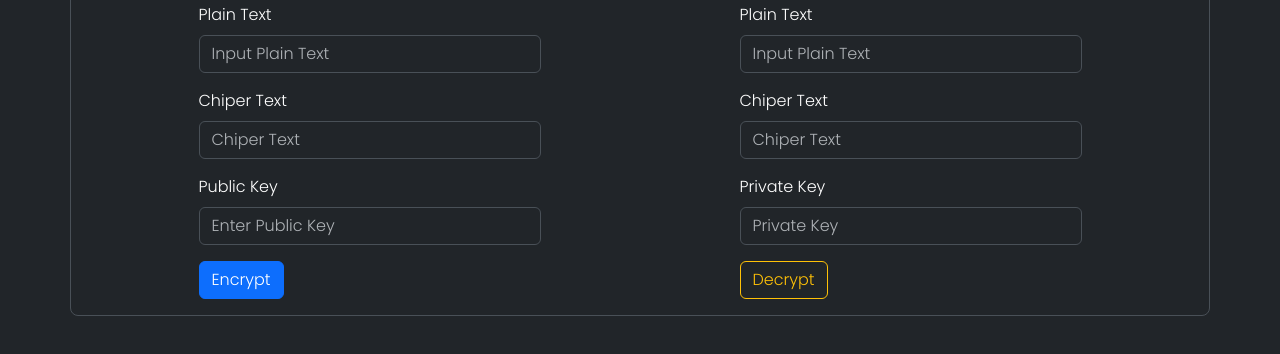
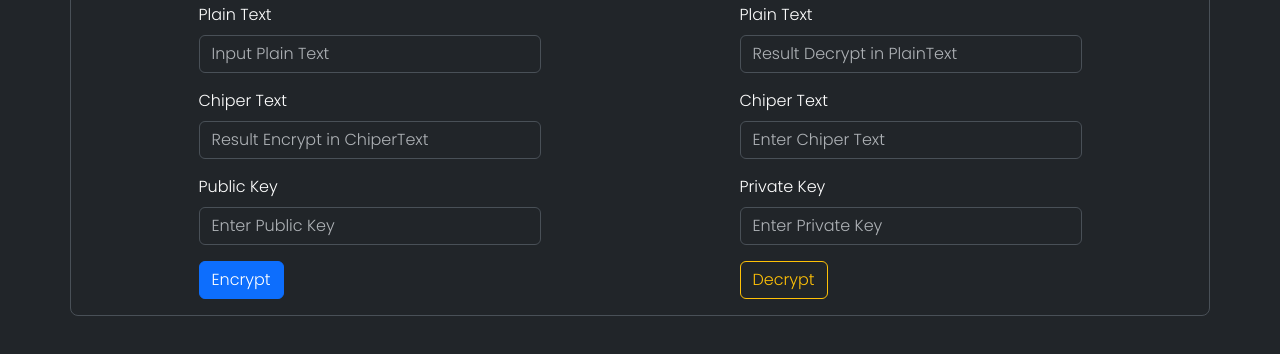
Before and after one commit to albimdkr/Encryption-Decryption-Asynchronous-AlbiMudakarNasyabi, a plain HTML site: page index.html in a window 1280 px wide. Shown: the part 256-610 px from the top of the page. Drawn offline with nearby package versions, Linux system fonts and the light colour scheme.

Commit message:
complete

```diff
--- a/index.html
+++ b/index.html
@@ -22,7 +22,7 @@
                     </div>
                    <div class="mb-3">
                       <label for="ciphertext" class="form-label">Chiper Text</label>
-                      <input type="text" class="form-control" id="ciphertext" placeholder="Chiper Text">
+                      <input type="text" class="form-control" id="ciphertext" placeholder="Result Encrypt in ChiperText">
                     </div>
                     <div class="mb-3">
                       <label for="public-key" class="form-label">Public Key</label>
@@ -37,15 +37,15 @@
                 <h2 class="text-left font-weight-bold">Decryption</h2>
                   <div class="mb-3">
                       <label for="plaintext2" class="form-label">Plain Text</label>
-                      <input type="text" class="form-control" id="plaintext2" placeholder="Input Plain Text">
+                      <input type="text" class="form-control" id="plaintext2" placeholder="Result Decrypt in PlainText">
                     </div>
                     <div class="mb-3">
                       <label for="ciphertext2" class="form-label">Chiper Text</label>
-                      <input type="text" class="form-control value-key" id="ciphertext2" placeholder="Chiper Text">
+                      <input type="text" class="form-control value-key" id="ciphertext2" placeholder="Enter Chiper Text">
                     </div>
                     <div class="mb-3">
                       <label for="private-key" class="form-label">Private Key</label>
-                      <input type="text" class="form-control" id="private-key" placeholder="Private Key">
+                      <input type="text" class="form-control" id="private-key" placeholder="Enter Private Key">
                     </div>
                     <button type="submit" class="btn btn-outline-warning" value="Decrypt">Decrypt</button>
                   </div>
```
